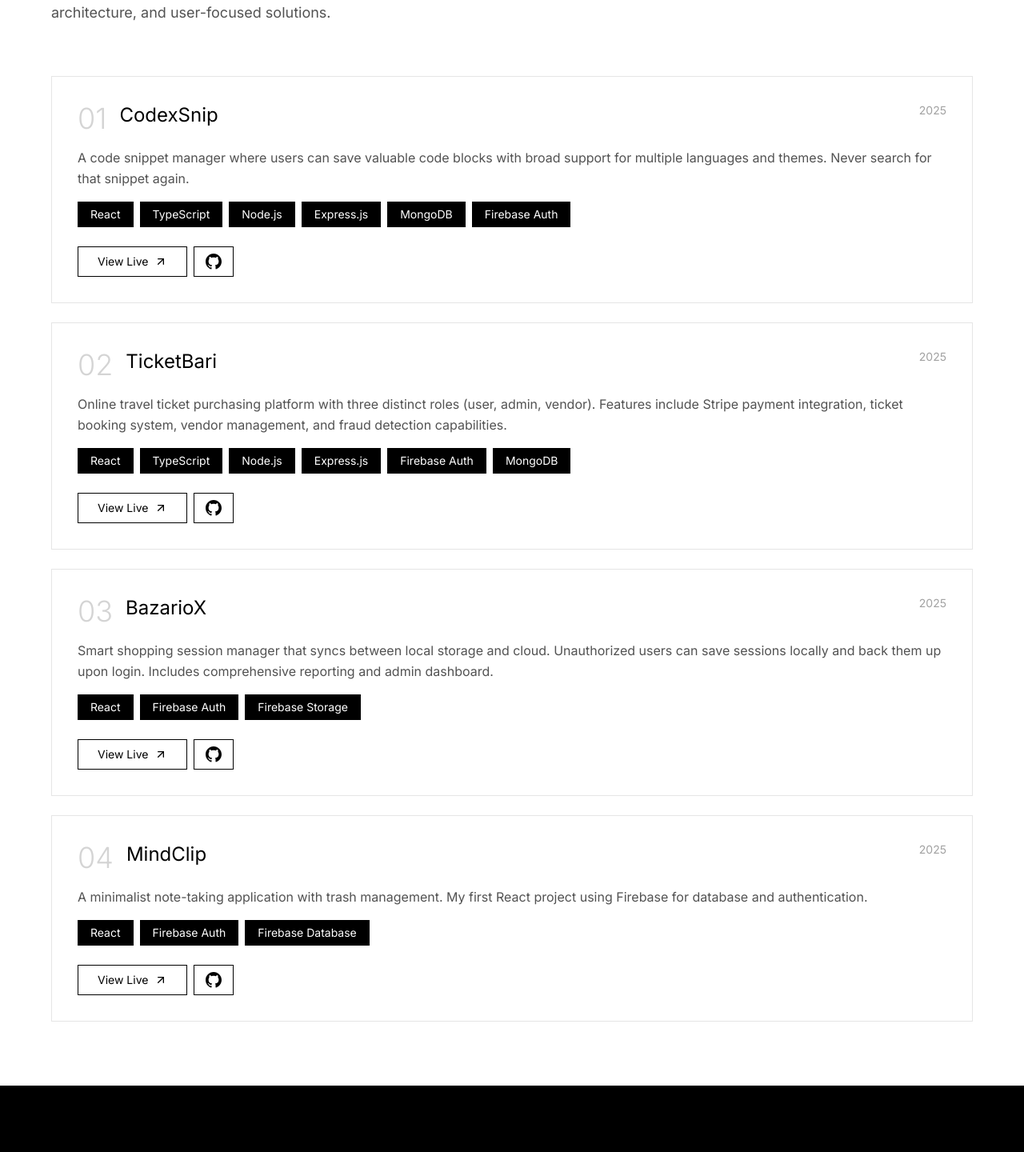
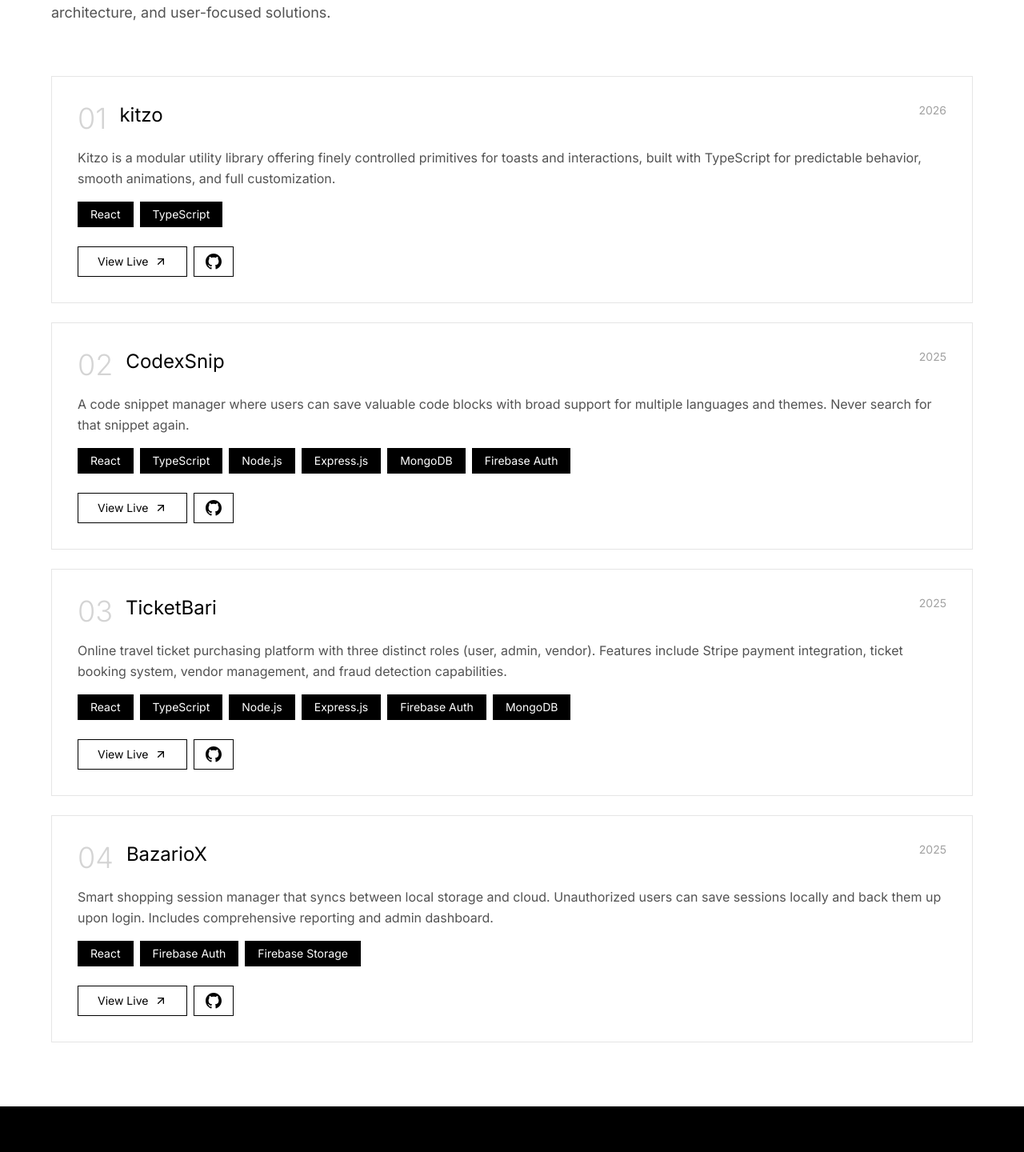
Before and after one commit to riyad-96/Riyad, a React (Vite) app: page / in a window 1280 px wide. Shown: the part 1780-3220 px from the top of the page at 80% size. Built offline with nearby package versions, Linux system fonts and the light colour scheme.

Commit message:
library updates

```diff
--- a/package.json
+++ b/package.json
@@ -13,7 +13,7 @@
     "@radix-ui/react-hover-card": "^1.1.15",
     "class-variance-authority": "^0.7.1",
     "clsx": "^2.1.1",
-    "kitzo": "^2.2.8",
+    "kitzo": "^2.3.35",
     "lucide-react": "^0.562.0",
     "motion": "^12.23.26",
     "qss": "^3.0.0",
--- a/src/App.tsx
+++ b/src/App.tsx
@@ -4,7 +4,7 @@
 import Projects from './components/sections/Projects';
 import Package from './components/sections/Package';
 import Contact from './components/sections/Contact';
-import { ToastContainer } from 'kitzo';
+import { Toaster } from 'kitzo';
 import NavigateToTop from './components/ui/navigate-to-top';
 
 export default function App() {
@@ -18,7 +18,8 @@
       <Contact />
 
       <NavigateToTop />
-      <ToastContainer />
+
+      <Toaster swipeToClose={false} />
     </div>
   );
 }
--- a/src/components/sections/Package.tsx
+++ b/src/components/sections/Package.tsx
@@ -113,12 +113,12 @@
             </div>
             <div className="flex flex-col gap-3 sm:flex-row">
               <a
-                href="https://www.npmjs.com/package/kitzo"
+                href="https://kitzo.vercel.app"
                 target="_blank"
                 rel="noopener noreferrer"
-                className="border border-neutral-800 px-6 py-3 text-center text-sm transition-colors hover:bg-white flex items-center gap-2 hover:text-black"
+                className="flex items-center gap-2 border border-neutral-800 px-6 py-3 text-center text-sm transition-colors hover:bg-white hover:text-black"
               >
-                <span>View on NPM</span>
+                <span>Kitzo docs</span>
                 <span>
                   <ArrowUpRight className="h-4 w-4" />
                 </span>
@@ -127,9 +127,20 @@
                 href="https://github.com/riyad-96/kitzo"
                 target="_blank"
                 rel="noopener noreferrer"
-                className="border border-neutral-800 px-6 py-3 text-center text-sm transition-colors hover:bg-white flex items-center gap-2 hover:text-black"
+                className="flex items-center gap-2 border border-neutral-800 px-6 py-3 text-center text-sm transition-colors hover:bg-white hover:text-black"
               >
                 <span>GitHub Repository</span>
+                <span>
+                  <ArrowUpRight className="h-4 w-4" />
+                </span>
+              </a>
+              <a
+                href="https://www.npmjs.com/package/kitzo"
+                target="_blank"
+                rel="noopener noreferrer"
+                className="flex items-center gap-2 border border-neutral-800 px-6 py-3 text-center text-sm transition-colors hover:bg-white hover:text-black"
+              >
+                <span>View on NPM</span>
                 <span>
                   <ArrowUpRight className="h-4 w-4" />
                 </span>
--- a/src/components/sections/Projects.tsx
+++ b/src/components/sections/Projects.tsx
@@ -17,6 +17,20 @@
   const projects: Project[] = [
     {
       id: 1,
+      title: 'kitzo',
+      description:
+        'Kitzo is a modular utility library offering finely controlled primitives for toasts and interactions, built with TypeScript for predictable behavior, smooth animations, and full customization.',
+      tech: [
+        'React',
+        'TypeScript'
+      ],
+      year: '2026',
+      imageSrc: '/kitzo-ss.png',
+      liveUrl: 'https://kitzo.vercel.app/',
+      repoUrl: 'https://github.com/riyad-96/kitzo',
+    },
+    {
+      id: 2,
       title: 'CodexSnip',
       description:
         'A code snippet manager where users can save valuable code blocks with broad support for multiple languages and themes. Never search for that snippet again.',
@@ -34,7 +48,7 @@
       repoUrl: 'https://github.com/riyad-96/CodexSnip',
     },
     {
-      id: 2,
+      id: 3,
       title: 'TicketBari',
       description:
         'Online travel ticket purchasing platform with three distinct roles (user, admin, vendor). Features include Stripe payment integration, ticket booking system, vendor management, and fraud detection capabilities.',
@@ -52,7 +66,7 @@
       repoUrl: 'https://github.com/riyad-96/ph-assignment-11-frontend',
     },
     {
-      id: 3,
+      id: 4,
       title: 'BazarioX',
       description:
         'Smart shopping session manager that syncs between local storage and cloud. Unauthorized users can save sessions locally and back them up upon login. Includes comprehensive reporting and admin dashboard.',
@@ -61,17 +75,6 @@
       imageSrc: '/bazariox-ss.png',
       liveUrl: 'https://bazariox.vercel.app/',
       repoUrl: 'https://github.com/riyad-96/BazarioX',
-    },
-    {
-      id: 4,
-      title: 'MindClip',
-      description:
-        'A minimalist note-taking application with trash management. My first React project using Firebase for database and authentication.',
-      tech: ['React', 'Firebase Auth', 'Firebase Database'],
-      year: '2025',
-      imageSrc: 'mindclip-ss.png',
-      liveUrl: 'https://mindclip.vercel.app/',
-      repoUrl: 'https://github.com/riyad-96/MindClip',
     },
   ];
 
@@ -133,7 +136,7 @@
                     isStatic={true}
                     imageSrc={project.imageSrc}
                   >
-                    <span className="group/link inline-flex items-center gap-2 border border-black px-6 py-2 text-sm transition-all duration-300 hover:bg-black hover:text-white">
+                    <span className="pointer-events-none group/link inline-flex items-center gap-2 border border-black px-6 py-2 text-sm transition-all duration-300 hover:bg-black hover:text-white">
                       View Live
                       <ArrowUpRight className="h-4 w-4" />
                     </span>
--- a/src/components/ui/link-preview.tsx
+++ b/src/components/ui/link-preview.tsx
@@ -124,14 +124,14 @@
                 <a
                   href={url}
                   target="_blank"
-                  className="block rounded-xl border-2 border-transparent bg-white p-1 shadow hover:border-neutral-200 dark:hover:border-neutral-800"
+                  className="block border-2 border-transparent bg-white p-1 shadow hover:border-neutral-200 dark:hover:border-neutral-800"
                   style={{ fontSize: 0 }}
                 >
                   <img
                     src={isStatic ? imageSrc : src}
                     width={width}
                     height={height}
-                    className="rounded-lg grayscale-100"
+                    className="grayscale-100"
                     alt="preview image"
                   />
                 </a>
```
Also changed, not shown: public/kitzo-ss.png (added), 1 other file (tests, documents, lock files or other folders).
